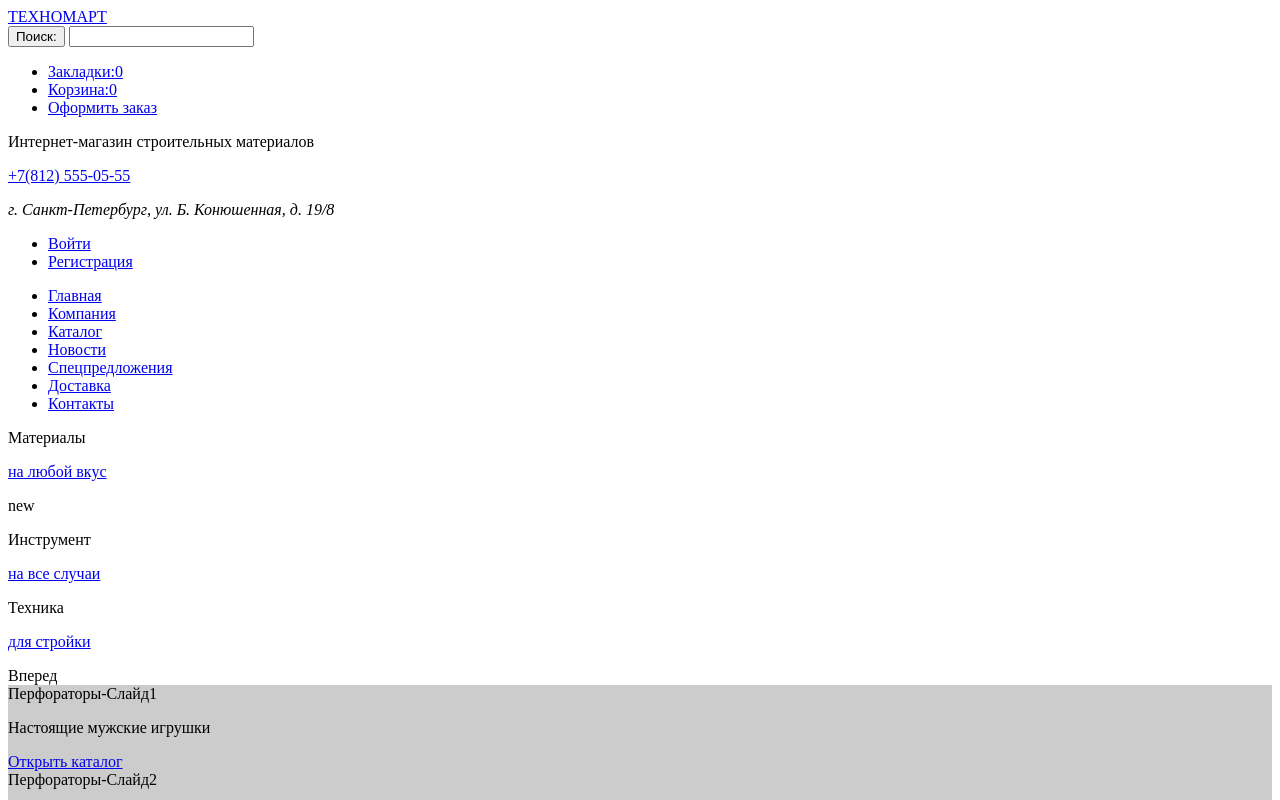
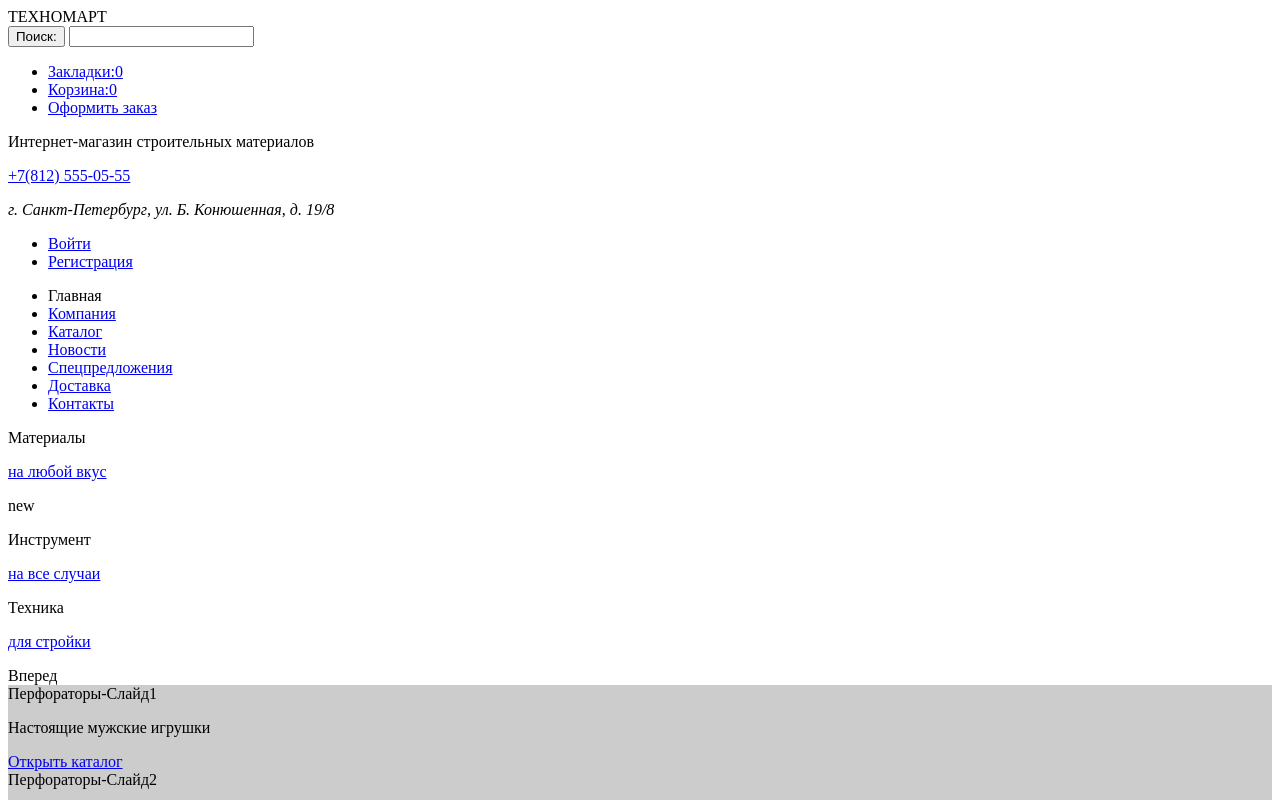
Before and after one commit to rave82/820967-technomart-28, a plain HTML site: page index.html in a window 1280 px wide. Shown: the top 800 px of the page. Drawn offline with Linux system fonts and the light colour scheme; placeholder pictures from the web are drawn by us.

Commit message:
Update index.html

```diff
--- a/index.html
+++ b/index.html
@@ -8,7 +8,7 @@
         <header>
             <section>
                 <div>
-                    <a href="/">ТЕХНОМАРТ</a>
+                    <span>ТЕХНОМАРТ</span>
                 </div>
                 <div>
                     <form action="#">
@@ -57,13 +57,13 @@
                 <div>
                     <ul>
                         <li>
-                            <a href="#">Главная</a>
+                            <span>Главная</span>
                         </li>
                         <li>
                             <a href="#">Компания</a>
                         </li>
                         <li>
-                            <a href="/catalog.html">Каталог</a>
+                            <a href="https://htmlacademy-htmlcss.github.io/820967-technomart-28/9/catalog.html">Каталог</a>
                         </li>
                         <li>
                             <a href="#">Новости</a>
@@ -366,7 +366,7 @@
             <section>
                 <div>
                     <div>
-                        <a href="/">Техномарт</a>
+                        <span>Техномарт</span>
                     </div>
                     <div>
                         <ul>
@@ -377,7 +377,7 @@
                                 <a href="#">Новости</a>
                             </li>
                             <li>
-                                <a href="/catalog.html">Каталог</a>
+                                <a href="https://htmlacademy-htmlcss.github.io/820967-technomart-28/9/catalog.html">Каталог</a>
                             </li>
                             <li>
                                 <a href="#">Доставка</a>
```
